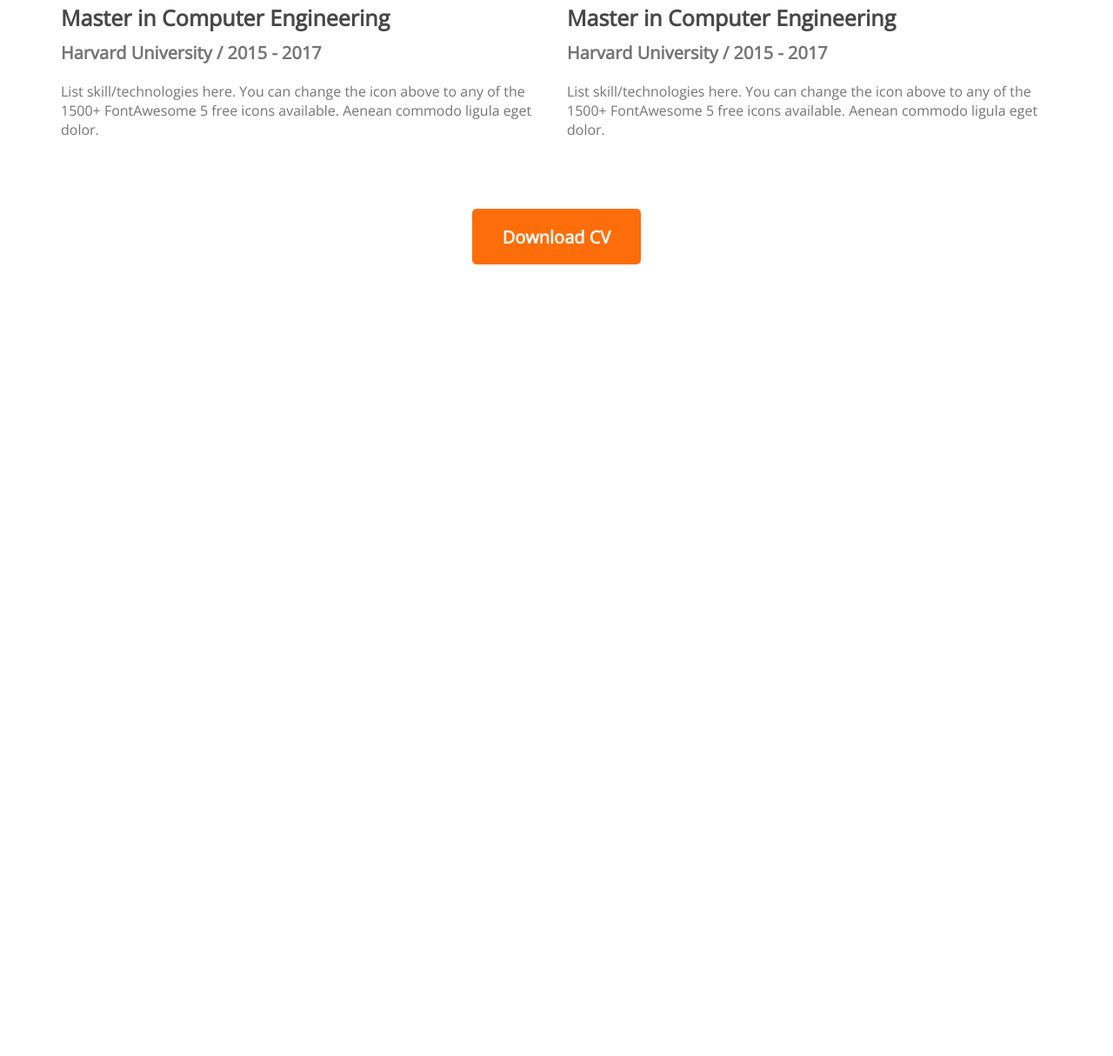
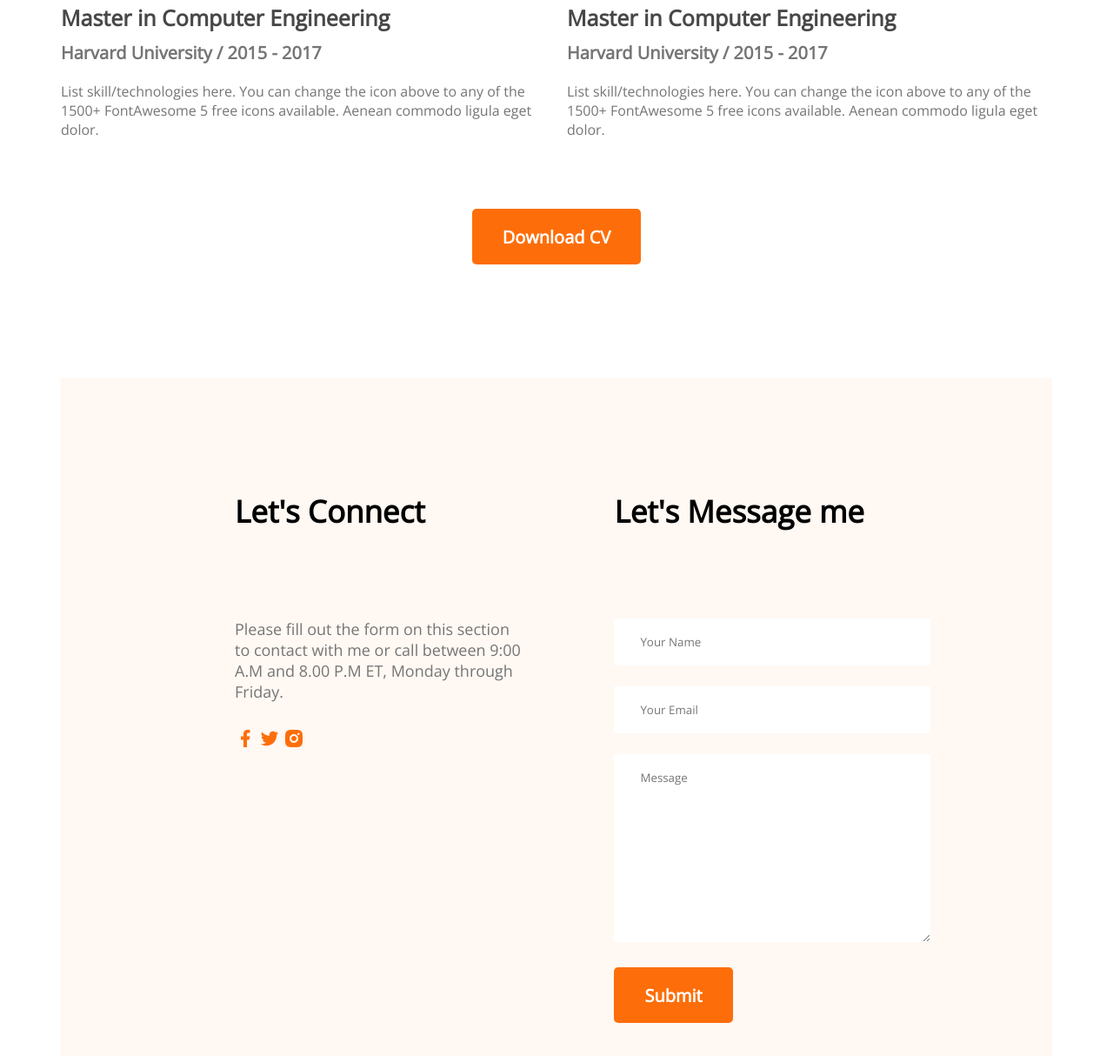
Before and after one commit to jakaria987/developer_portfolio, a plain HTML site: page index.html in a window 1280 px wide. Shown: the part 2919-4133 px from the top of the page at 87% size. Before the commit the page ends 3223 px from the top, so only its background shows below. Drawn offline with nearby package versions, Linux system fonts and the light colour scheme.

Commit message:
contact added

```diff
--- a/index.html
+++ b/index.html
@@ -135,6 +135,31 @@
                 <button class="button-primary">Download CV</button>
             </div>
         </section>
+        <!-- contact section -->
+        <section class="contact">
+            <div>
+                <h3 class="section-title">Let's Connect</h3>
+                <p class="section-description">Please fill out the form on this section to contact with me or call between 9:00 A.M and 8.00 P.M ET, Monday through Friday.</p>
+                <a href="">
+                    <img src="/images/icons/facebook.png" alt="">
+                </a>
+                <a href="">
+                    <img src="/images/icons/twitter.png" alt="">
+                </a>
+                <a href="">
+                    <img src="/images/icons/insta.png" alt="">
+                </a>
+            </div>
+            <div>
+                <h3 class="section-title">Let's Message me</h3>
+                <form action="">
+                    <input type="text" name="" id="" placeholder="Your Name">
+                    <input type="email" name="" id="" placeholder="Your Email">
+                    <textarea name="" id="" cols="30" rows="10" placeholder="Message"></textarea>
+                    <input class="button-primary" type="submit" value="Submit">
+                </form>
+            </div>
+        </section>
     </main>
     <footer>
 
--- a/styles/portfolio.css
+++ b/styles/portfolio.css
@@ -160,3 +160,23 @@ main {
     margin-top: 50px;
     text-align: center;
 }
+
+/* contact styles */
+.contact{
+    display: flex;
+    gap: 100px;
+    background: #FFF8F3;
+    padding: 130px 200px;
+}
+.contact .section-title{
+    text-align: left;
+}
+.contact input[type="text"],input[type="email"],textarea{
+    margin-bottom: 24px;
+    border: 0;
+    width: 100%;
+    padding: 18px 30px;
+}
+.contact a{
+    text-decoration: none;
+}
```
